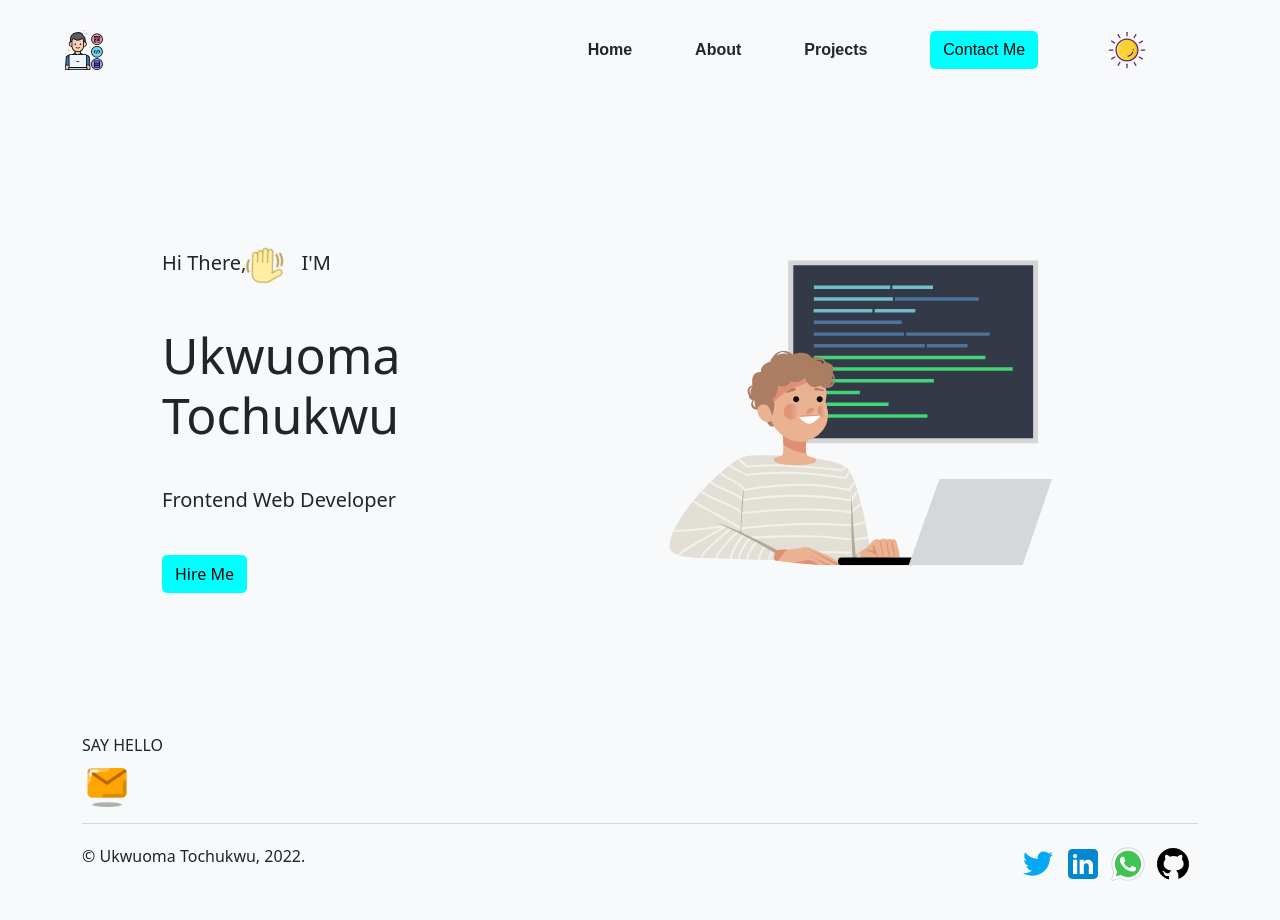
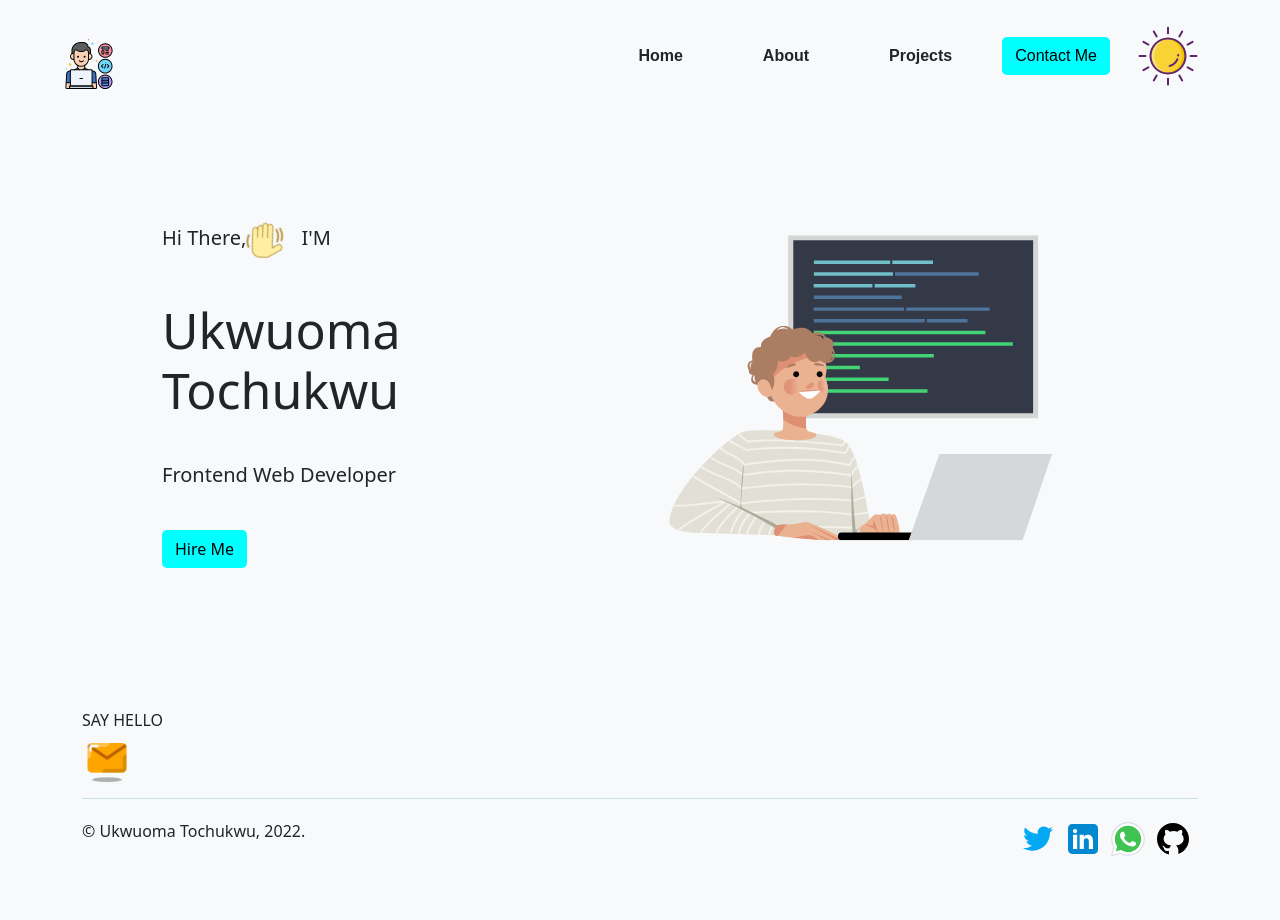
Before and after one commit to Tochy112/My-portfolio-site, a React (Create React App) app: page / in a window 1280 px wide. Shown: the top 920 px of the page. After the commit the page ends 899 px from the top, so only its background shows below. Built offline with nearby package versions, Linux system fonts and the light colour scheme.

Commit message:
updated the navbar

```diff
--- a/src/components/Navbar/Navigation.css
+++ b/src/components/Navbar/Navigation.css
@@ -1,167 +1,172 @@
-.navbar-parent img{
-    width: 40px;
+.navbar-wrapper{
+    display: flex;
+    justify-content: space-between;
+    align-items: center;
+    height: max-content;
+    position: fixed;
+    right: 0;
+    left: 0;
+    top: 0;
+    padding: 5%;
+    height: 100px;
+    background-color: #F8F9FA;
+    z-index: 10;
+    font-family: 'Montserrat', sans-serif;
 }
-nav {
-	position: fixed;
-	z-index: 10;
-	left: 0;
-	right: 0;
-	top: 0;
-	font-family: 'Montserrat', sans-serif;
-	padding: 0 5%;
-	height: 100px;
-	background-color: #F8F9FA;
+
+.logo img{
+    width: 50px;
 }
-.light nav {
-	background-color: #F8F9FA;
+
+.nav-links {
+    display: flex;
+    align-items: center;
+    justify-content: center;
+    list-style: none;
+
 }
-.dark nav {
+
+/* for mobile view */
+.nav-links-mobile{
+    display: flex;
+    align-items: center;
+    justify-content: center;
+    list-style: none;
+}
+
+.nav-links li{
+    display: inline;
+    margin:0 10px;
+    list-style: none;
+}
+
+.home,
+.about,
+.projects,
+.contact,
+.mode
+{
+    text-decoration: none;
+    color: #212529;
+    margin:0 30px;
+    font-weight: bold;
+
+}
+.nav-links li a:hover{
+    color: rgb(22, 104, 104);
+}
+
+
+.nav-toggle{
+    display: none;
+}
+
+/* for mobile */
+.nav-toggle-active{
+    display: none;
+}
+
+.nav-toggle div{
+    width: 30px;
+    height: 5px;
+    margin: 5px;
+    border-radius: 10px;
+    background-color: #00FFFF;
+    transition: all .5s;
+}
+
+/* for mobile */
+.nav-toggle-active div{
+    width: 30px;
+    height: 5px;
+    margin: 5px;
+    border-radius: 10px;
+    background-color: #00FFFF;
+    transition: all .5s;
+}
+
+/* mode stylings */
+.dark .navbar-wrapper {
 	background-color: #212529;
 }
-nav .logo {
-	float: left;
-	width: 40%;
-	height: 100%;
-	display: flex;
-	align-items: center;
-	font-size: 20px;
-    text-decoration: none;
-    color: #212529;
+.dark .nav-links li a{
+    color: #F8F9FA;
 }
-.dark nav .logo{
-	color: #F8F9FA;
+.dark .nav-links li a:hover{
+    color: aqua;
+
+}
+.dark .nav-toggle div:nth-child(2){
+    width: 15px;
+    background-color:#F8F9FA;
 }
 
-nav .links {
-	float: right;
-	padding: 0;
-	margin: 0;
-	width: 60%;
-	height: 100%;
-	display: flex;
-    justify-content: space-evenly;
-	align-items: center;
+/* nav toggle div width styling */
+.nav-toggle div:nth-child(1){
+    width: 30px;
 }
-nav .links li {
-	list-style: none;
-}
-nav .links a {
-	display: block;
-	font-size: 16px;
-	font-weight: bold;
-	color: #212529;
-	text-decoration: none;
-}
-.dark nav .links li a{
-	display: block;
-	font-size: 16px;
-	font-weight: bold;
-	text-decoration: none;
-	color: #F8F9FA;
-}
-nav .links a:hover{
-    color: rgb(22, 104, 104);
-}
-.dark nav .links a:hover{
-    color: aqua;
-}
-#nav-toggle {
-	display: none;
-}
-nav .icon-burger {
-	display: none;
-	position: absolute;
-	right: 5%;
-	top: 50%;
-	transform: translateY(-50%);
-}
-nav .icon-burger .line {
-	width: 30px;
-	height: 5px;
-	background-color: #00FFFF;
-	margin: 5px;
-	border-radius: 3px;
-	transition: all .3s ease-in-out;
-	cursor: pointer;
-}
-nav .icon-burger #line2 {
-	width: 20px;
-	height: 5px;
-	background-color: #212529;
-	margin: 5px;
-	border-radius: 3px;
-	transition: all .3s ease-in-out;
-}
-nav .icon-burger #line3 {
-	width: 10px;
-	height: 5px;
-	background-color: #212529;;
-	margin: 5px;
-	border-radius: 3px;
-	transition: all .3s ease-in-out;
-}
-.dark nav .icon-burger #line2,
-.dark nav .icon-burger #line3{
-	background-color: #F8F9FA;
+.nav-toggle div:nth-child(2){
+    width: 15px;
+    background-color: #212529;
 }
 
-/* MEDIA QUERY STARTS */
+/* nav toggle active width */
+.nav-toggle-active div:nth-child(1){
+    width: 35px;
+    transform: translateY(10px) rotate(225deg);
+}
+.nav-toggle-active div:nth-child(2){
+    opacity: 0;
+}
+.nav-toggle-active div:nth-child(3){
+    width: 25px;
+    transform: translateY(-10px) rotate(-225deg);
+}
 
-@media screen and (max-width: 768px) {
-	nav .logo {
-		float: none;
-		width: auto;
-	}
 
-	nav .links {
-		float: none;
-		position: fixed;
-		z-index: 9;
+/* Media query */
+@media screen and (max-width: 780px){
+    .nav-links{
+        display: none;
+    }
+    .nav-toggle{
+        display: block;
+    }
+    .nav-toggle-active{
+        display: block;
+    }
+    .nav-links-mobile{
+        display: flex;
+        text-align: center;
+        position: fixed;
+		z-index: 10;
 		left: 0;
 		right: 0;
 		top: 100px;
-		bottom: 0;
-		width: 0;
-		height: auto;
+		height: 100vh;
 		flex-direction: column;
 		justify-content: space-evenly;
-		overflow: hidden;
-		box-sizing: border-box;
-		transition: width .5s ease-in-out;
-	}
-	.light nav .links{
-		background-color: rgb(248, 249, 250, 0.5);
-		backdrop-filter: blur(8px);
-	}
-	.dark nav .links{
-		background-color: rgb(33, 37, 41, 0.5);
-		backdrop-filter: blur(8px);
-	}
-	nav .links li a{
-		font-size: 20px;
-		text-transform:uppercase;
-	}
-	.dark nav .links li a{
-		font-size: 20px;
-		text-transform:uppercase;
-		color: #F8F9FA;
-	}
-	nav :checked ~ .links{
-		bottom: 0;
-		width: 50%;
-	}
+        background-color: #F8F9FA;
+    }
+    .dark .nav-links-mobile {
+        background-color: #212529;
+    }
 
-	nav .icon-burger {
-		display: block;
-	}
-	nav :checked ~ .icon-burger .line:nth-child(1) {
-		transform: translateY(10px) rotate(225deg);
-	}
-	nav :checked ~ .icon-burger .line:nth-child(3) {
-		transform: translateY(-10px) rotate(-225deg);
-	}
-	nav :checked ~ .icon-burger .line:nth-child(2) {
-		opacity: 0;
-	}
+    .nav-links-mobile li{
+        list-style: none;
+    }
+    .nav-links-mobile li a{
+        text-decoration: none;
+        text-transform: uppercase;
+        font-size: 20px;
+    }
+    .dark .nav-links-mobile li a{
+        color: #F8F9FA;
+    }
+
+    .dark .nav-links-mobile li a:hover{
+        color: aqua;
+
+    }
 
 }
--- a/src/components/Navbar/Navigation.jsx
+++ b/src/components/Navbar/Navigation.jsx
@@ -1,56 +1,68 @@
-import React from 'react'
-import './Navigation.css'
-import {Container, Navbar} from 'react-bootstrap'
-import { Link } from 'react-router-dom'
+import React, {useState} from 'react'
+import {Link} from "react-router-dom"
+import {Container} from 'react-bootstrap'
+import Dev from '../../images/developer-icon.svg'
 import Btn from '../Button/Btn'
-import Dev from '../../images/developer-icon.svg'
-import Mode from '../../components/mode/DarkMode'
+import Mode from '../mode/DarkMode'
+import "./Navigation.css"
 
 
 const Navigation = () => {
 
+    const [isMobile, setIsMobile] = useState(false)
+
   return (
-    <div className="navbar-parent">
+    <div>
         <Container>
-            <Navbar>
-            <nav>
-                <input id="nav-toggle" type="checkbox" />
-                <Link className='logo' to='/'> <img src={Dev} alt="dev-icon"/></Link>
 
-                <ul class="links" id='links' name="nav-toggle">
+            <div className="navbar-wrapper">
+                <Link to="/" className="logo">
+                    <img src={Dev} alt="dev-icon"/>
+                </Link>
 
-                    <li className='nav-link'>
-                        <Link to="/" >
+                <nav className="navbar">
+                    <ul className={isMobile ? "nav-links-mobile" : "nav-links"}
+                        onClick={() => setIsMobile(false)}
+                    >
+                        <li>
+                            <Link to="/" className="home">
                                 Home
                             </Link>
                         </li>
-
-                    <li className='nav-link'>
-                        <Link to="/About"
-                            className='link'>
+                        <li>
+                            <Link to="/about" className="about">
                                 About
                             </Link>
                         </li>
-                    <li className='nav-link'>
-                        <Link to="/Projects">Projects</Link>
+                        <li>
+                            <Link to="/projects" className="projects">
+                                Projects
+                            </Link>
                         </li>
-                    <li className='nav-link'>
-                        <Link to="/Contact">
+                        <li>
+                            <Link to="/contact" className="contact">
                                 <Btn content="Contact Me"/>
                             </Link>
                         </li>
+                       <li >
                             <Mode />
+                       </li>
+
+
                     </ul>
 
-                <label for="nav-toggle" class="icon-burger">
-                    <div class="line"></div>
-                    <div class="line" id="line2"></div>
-                    <div class="line" id="line3"></div>
-                </label>
+                    <div className={isMobile ? "nav-toggle-active" : "nav-toggle"}
+                        onClick={ () => setIsMobile(!isMobile)}
+                    >
+                        <div></div>
+                        <div></div>
+                        <div></div>
+                    </div>
+                </nav>
+            </div>
 
-            </nav>
-            </Navbar>
         </Container>
+
     </div>
   )
 }
--- a/src/pages/About/About.css
+++ b/src/pages/About/About.css
@@ -1,6 +1,12 @@
 .about-parent{
     /* background-color: #F8F9FA; */
     padding: 90px 150px;
+    margin-top: 70px;
+
+}
+
+.dark .about-div h2{
+    color: #F8F9FA;
 }
 .about-div p{
     text-align: justify;
--- a/src/pages/About/About.jsx
+++ b/src/pages/About/About.jsx
@@ -16,7 +16,7 @@ const About = () => {
             <div className='about-div'>
 
                 <div className='about'>
-                    <h2 >About Me</h2>
+                    <h2 className='header'>About Me</h2>
                     <div className='line'/>
                 </div>
                 <p>
--- a/src/pages/Contact/Contact.css
+++ b/src/pages/Contact/Contact.css
@@ -1,10 +1,15 @@
 .contact-wrapper{
     /* background-color: #F8F9FA; */
     padding: 60px 150px;
+    margin-top: 75px;
+
 }
 .contact-div{
     display: flex;
     justify-content: space-between;
+}
+.dark .contact h3{
+    color: #F8F9FA;
 }
 .contact-logo{
     width: 380px;
--- a/src/pages/Home/Home.css
+++ b/src/pages/Home/Home.css
@@ -1,6 +1,7 @@
 .Home-wrapper{
     /* background-color: #F8F9FA; */
     padding: 70px 150px;
+    margin-top: 75px;
 }
 .Home-wrapper h2{
     font-size: 50px;
--- a/src/pages/Page-404/page-404.css
+++ b/src/pages/Page-404/page-404.css
@@ -1,4 +1,6 @@
-
+.error-parent{
+    margin-top: 75px;
+}
 .error-parent .img-div{
     margin: auto;
     max-width: max-content;
--- a/src/pages/Projects/Project.css
+++ b/src/pages/Projects/Project.css
@@ -1,6 +1,8 @@
 .project-parent{
     /* background-color: #F8F9FA; */
     padding: 30px 50px;
+    margin-top: 75px;
+
 }
 .project-parent .project-boxes{
     display: flex;
```
Lines whose indentation alone changed are shown as unchanged.
